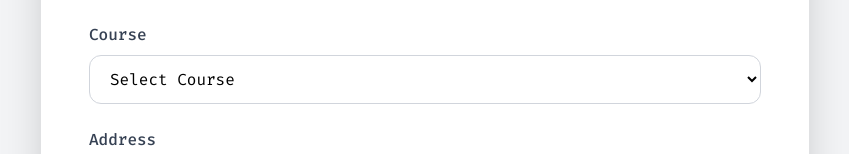
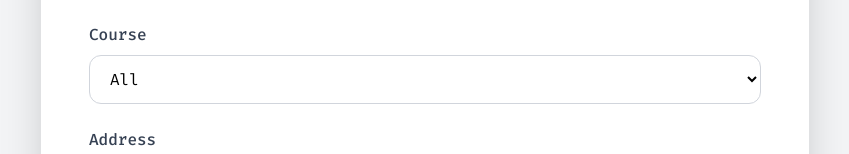
Before and after one commit to Bamania-Rudresh-007/Student-Management-System--REACT-, a React (Vite) app: page /updateStudent in a window 1280 px wide. Shown: the part 617-771 px from the top of the page, without its empty margins (215-1064 px from the left). Built offline with nearby package versions, Linux system fonts and the light colour scheme.

Commit message:
Completed the filter functionality in viewStudents page and handled all edgecases

```diff
--- a/src/components/AllStudents-AND-PersonalCards/ViewStudentCards.jsx
+++ b/src/components/AllStudents-AND-PersonalCards/ViewStudentCards.jsx
@@ -1,10 +1,27 @@
-import React from "react";
+// import React from "react";
+import { useState, useEffect } from "react";
 import { Link, useNavigate } from "react-router-dom";
 import useStudentServices from "../../hooks/useCrudOperations.js";
 
 function ViewStudentCards() {
-  const { students } = useStudentServices();
+  const { students, setStudents } = useStudentServices();
+  const [filterStudents , setFilterStudents] = useState([]);
   const navigate = useNavigate();
+
+    useEffect(() => {
+        setFilterStudents(students);
+    }, [])
+
+    const handleFilter = (e) => {
+        const selectedCourse = e.target.value;
+        let filteredStudent = students.filter((student) => student.course == selectedCourse)
+
+        if(e.target.value == "All"){
+           setFilterStudents(students)
+           return;
+        }
+        setFilterStudents(filteredStudent);
+    }
 
   return (
     <div className="min-h-screen bg-gray-50 p-6 md:p-10">
@@ -27,20 +44,24 @@ function ViewStudentCards() {
         {/* Filter */}
         <div className="flex gap-3 items-center">
           <label className="text-gray-500 font-medium text-sm">Filter by Course:</label>
-          <select className="px-4 py-2 rounded-xl border border-gray-200 bg-white text-gray-600 text-sm focus:outline-none focus:ring-2 focus:ring-indigo-400 focus:border-indigo-400 transition">
+          <select className="px-4 py-2 rounded-xl border border-gray-200 bg-white text-gray-600 text-sm focus:outline-none focus:ring-2 focus:ring-indigo-400 focus:border-indigo-400 transition"
+          onChange={handleFilter}
+          >
             <option>All</option>
-            <option>BCA</option>
-            <option>BBA</option>
-            <option>B.Tech</option>
-            <option>MCA</option>
+            <option>Diploma in Computer Engineering</option>
+            <option>Diploma in Information Technology</option>
+            <option>Diploma in Mechanical Engineering</option>
+            <option>Diploma in Electrical Engineering</option>
+            <option>Diploma in Civil Engineering</option>
+            <option>Diploma in Electronics & Communication</option>
           </select>
         </div>
       </div>
 
       {/* Cards Grid */}
       <div className="grid grid-cols-1 sm:grid-cols-2 md:grid-cols-3 lg:grid-cols-4 gap-5">
-        {students && students.length > 0 ? (
-          students.map((student) => (
+        {filterStudents && filterStudents.length > 0 ? (
+          filterStudents.map((student) => (
             <div
               key={student.id}
               className="bg-white rounded-2xl shadow-sm border border-gray-100 p-5 flex flex-col hover:shadow-md hover:border-indigo-100 transition"
--- a/src/components/CRUD-OPERATIONS/AddStudent.jsx
+++ b/src/components/CRUD-OPERATIONS/AddStudent.jsx
@@ -164,15 +164,13 @@ function AddStudent() {
                 handleAddStudentChanges(e)
               }}
             >
-              <option>Select Course</option>
-              <option>Diplomma in Computer Engineering</option>
-              <option>Diplomma in Mechanical Engineering</option>
-              <option>Diplomma in Information Technology</option>
-              <option>Diplomma in Electrical Engineering</option>
-              <option>12th</option>
-              <option>11th</option>
-              <option>10th</option>
-              <option>9th</option>
+            <option>All</option>
+            <option>Diploma in Computer Engineering</option>
+            <option>Diploma in Information Technology</option>
+            <option>Diploma in Mechanical Engineering</option>
+            <option>Diploma in Electrical Engineering</option>
+            <option>Diploma in Civil Engineering</option>
+            <option>Diploma in Electronics & Communication</option>
             </select>
           </div>
 
--- a/src/components/CRUD-OPERATIONS/UpdateStudent.jsx
+++ b/src/components/CRUD-OPERATIONS/UpdateStudent.jsx
@@ -184,15 +184,13 @@ function UpdateStudent() {
               value={updatedStudent.course ?? ""}
               className="w-full px-4 py-3 rounded-xl border border-gray-300 bg-white focus:outline-none focus:ring-2 focus:ring-yellow-500 focus:border-yellow-500 transition"
             >
-              <option>Select Course</option>
-              <option>Diplomma in Computer Engineering</option>
-              <option>Diplomma in Mechanical Engineering</option>
-              <option>Diplomma in Information Technology</option>
-              <option>Diplomma in Electrical Engineering</option>
-              <option>12th</option>
-              <option>11th</option>
-              <option>10th</option>
-              <option>9th</option>
+            <option>All</option>
+            <option>Diploma in Computer Engineering</option>
+            <option>Diploma in Information Technology</option>
+            <option>Diploma in Mechanical Engineering</option>
+            <option>Diploma in Electrical Engineering</option>
+            <option>Diploma in Civil Engineering</option>
+            <option>Diploma in Electronics & Communication</option>
             </select>
           </div>
 
--- a/src/hooks/useCrudOperations.js
+++ b/src/hooks/useCrudOperations.js
@@ -64,5 +64,5 @@ export default function useStudentServices() {
     };
 
 
-    return { addStudent, updateStudent, deleteStudent, UniqueIdGenerator, students };
+    return { addStudent, updateStudent, deleteStudent, UniqueIdGenerator, students, setStudents };
 }
```
